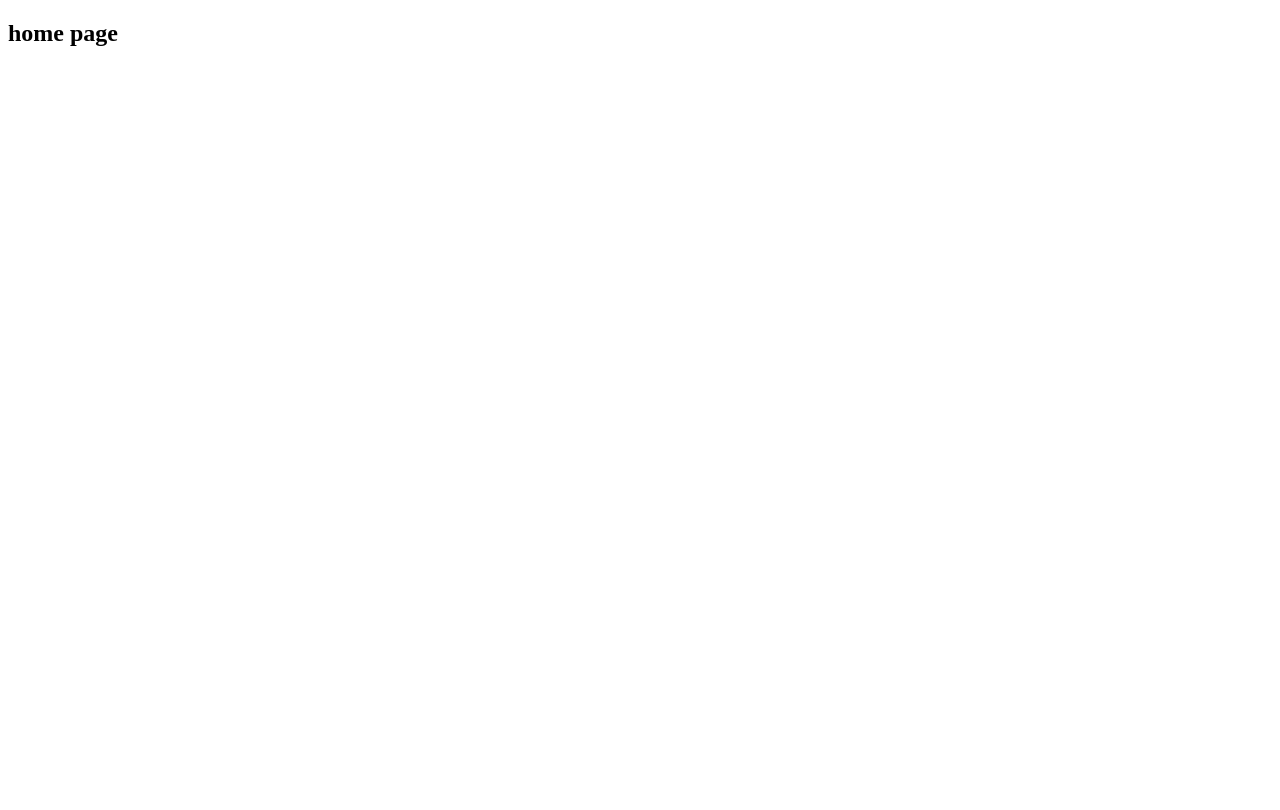
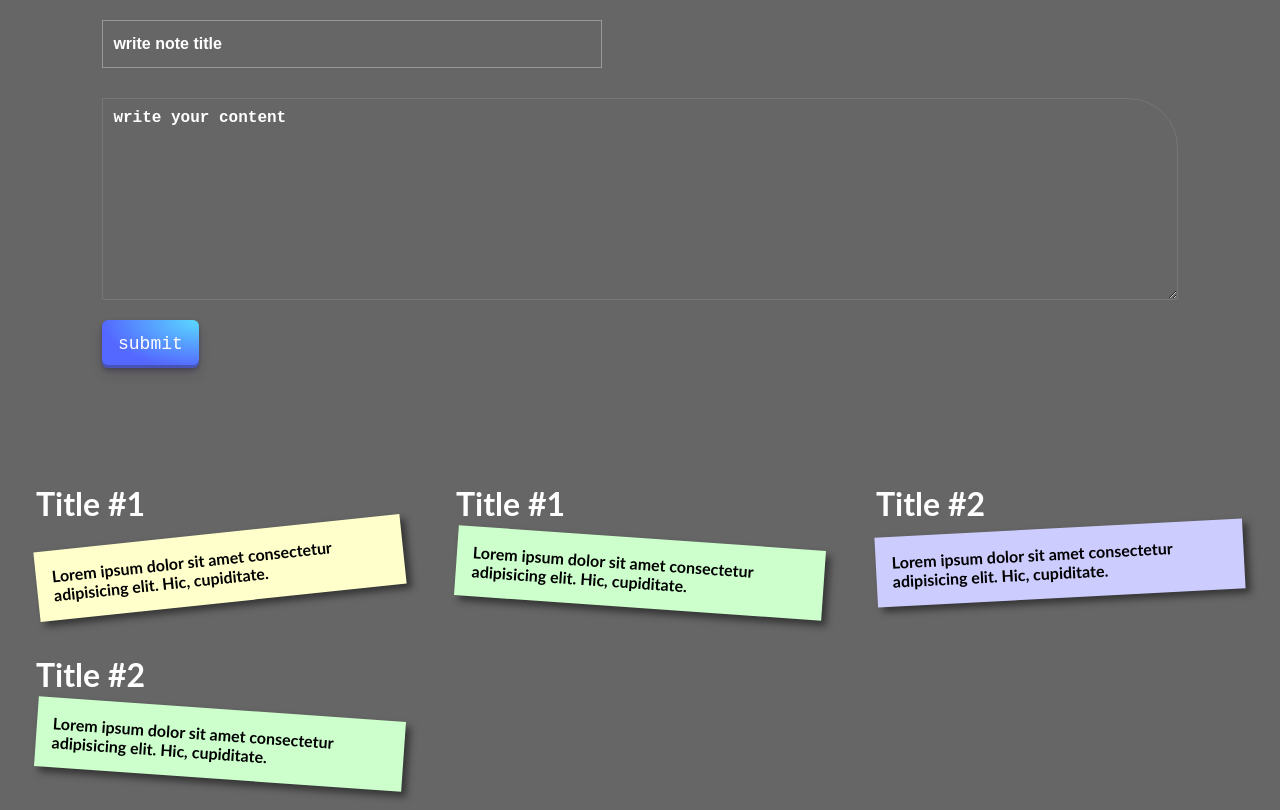
Before and after one commit to GSG-G13/Daily_Notes, a website: page public/index.html in a window 1280 px wide. Drawn offline with Linux system fonts and the light colour scheme.

Commit message:
create note page with style Relate #3 closes #3

```diff
--- a/public/css/style.css
+++ b/public/css/style.css
@@ -0,0 +1,157 @@
+body {
+  margin: 20px auto;
+  font-family: 'Lato';
+  background:#666;
+  color:#fff;
+}
+
+*{
+  margin:0;
+  padding:0;
+  box-sizing: border-box;
+}
+
+.container{
+  padding: 0% 8%;
+}
+
+.inputs{
+  display: flex;
+  flex-direction: column;
+  gap: 30px;
+}
+
+.inputs input{
+  width: 500px;
+  padding: 0 10px;
+  height: 48px;
+  font-size: 16px;
+  font-weight: 700;
+  background: transparent;
+  border: 1px solid #989898;
+  border-radius: 0;
+  color: #fff;
+  outline-width: 0;
+}
+
+
+.inputs input::placeholder,.inputs textarea::placeholder{
+  color: #fff;
+}
+
+.inputs textarea{
+  padding:  10px;
+  font-size: 16px;
+  font-weight: 700;
+  background: transparent;
+  border-top-right-radius: 50px;
+  color: #fff;
+  outline-width: 0;
+}
+
+#submit{
+  align-items: center;
+  appearance: none;
+  background-image: radial-gradient(100% 100% at 100% 0, #5adaff 0, #5468ff 100%);
+  border: 0;
+  border-radius: 6px;
+  box-shadow: rgba(45, 35, 66, .4) 0 2px 4px,rgba(45, 35, 66, .3) 0 7px 13px -3px,rgba(58, 65, 111, .5) 0 -3px 0 inset;
+  box-sizing: border-box;
+  color: #fff;
+  cursor: pointer;
+  display: inline-flex;
+  font-family: "JetBrains Mono",monospace;
+  height: 48px;
+  justify-content: center;
+  line-height: 1;
+  list-style: none;
+  overflow: hidden;
+  padding-left: 16px;
+  padding-right: 16px;
+  position: relative;
+  text-align: left;
+  text-decoration: none;
+  transition: box-shadow .15s,transform .15s;
+  user-select: none;
+  -webkit-user-select: none;
+  touch-action: manipulation;
+  white-space: nowrap;
+  will-change: box-shadow,transform;
+  font-size: 18px;
+  margin-top: 20px;
+}
+
+
+#submit:focus {
+  box-shadow: #3c4fe0 0 0 0 1.5px inset, rgba(45, 35, 66, .4) 0 2px 4px, rgba(45, 35, 66, .3) 0 7px 13px -3px, #3c4fe0 0 -3px 0 inset;
+}
+
+#submit:hover {
+  box-shadow: rgba(45, 35, 66, .4) 0 4px 8px, rgba(45, 35, 66, .3) 0 7px 13px -3px, #3c4fe0 0 -3px 0 inset;
+  transform: translateY(-2px);
+}
+
+#submit:active {
+  box-shadow: #3c4fe0 0 3px 7px inset;
+  transform: translateY(2px);
+}
+
+h2 {
+  font-weight: bold;
+  font-size: 2rem;
+}
+p {
+  font-family: 'Reenie Beanie';
+  font-size: 2rem;
+}
+ul,li{
+  list-style:none;
+}
+ul{
+  display: grid;
+  grid-template-columns: repeat(3,400px);
+  justify-content: center;
+  gap: 20px;
+  margin-top: 100px;
+}
+ul li h4{
+  text-decoration:none;
+  color:#000;
+  background:#ffc;
+  display:block;
+  padding:1em;
+  box-shadow: 5px 5px 7px rgba(33,33,33,.7);
+  transform: rotate(-6deg);
+  transition: transform .15s linear;
+  margin-top: 10px;
+}
+
+
+ul li:nth-child(even) h4{
+  transform:rotate(4deg);
+  position:relative;
+  top:5px;
+  background:#cfc;
+}
+ul li:nth-child(3n) h4{
+  transform:rotate(-3deg);
+  position:relative;
+  top:-5px;
+  background:#ccf;
+}
+ul li:nth-child(5n) h4{
+  transform:rotate(5deg);
+  position:relative;
+  top:-10px;
+}
+
+ul li h4:hover,ul li h4:focus{
+  box-shadow:10px 10px 7px rgba(0,0,0,.7);
+  transform: scale(1.1);
+  position:relative;
+  z-index:5;
+}
+
+ul li{
+  margin:1em;
+}
--- a/public/index.html
+++ b/public/index.html
@@ -8,7 +8,44 @@
   <title>home page</title>
 </head>
 <body>
-  <h2>home page</h2>
+  <section class="notes">
+    <div class="container">
+      <div class="data">
+        <div class="inputs">
+          <input type="text" placeholder="write note title">
+          <textarea name="content" id="#content" cols="30" rows="10" placeholder="write your content"></textarea>
+        </div>
+        <button id="submit">submit</button>
+      </div>
+    </div>
+    <ul>
+      <li>
+        <p>
+          <h2>Title #1</h2>
+          <h4>Lorem ipsum dolor sit amet consectetur adipisicing elit. Hic, cupiditate.</h4>
+        </p>
+      </li>
+      <li>
+        <p>
+          <h2>Title #1</h2>
+          <h4>Lorem ipsum dolor sit amet consectetur adipisicing elit. Hic, cupiditate.</h4>
+        </p>
+      </li>
+      <li>
+        <p>
+          <h2>Title #2</h2>
+          <h4>Lorem ipsum dolor sit amet consectetur adipisicing elit. Hic, cupiditate.</h4>
+        </p>
+      </li>
+      <li>
+        <p>
+          <h2>Title #2</h2>
+          <h4>Lorem ipsum dolor sit amet consectetur adipisicing elit. Hic, cupiditate.</h4>
+        </p>
+      </li>
+    </ul>
+  </section>
+
   <script src="js/request.js"></script>
   <script src="js/script.js"></script>
 </body>
```
